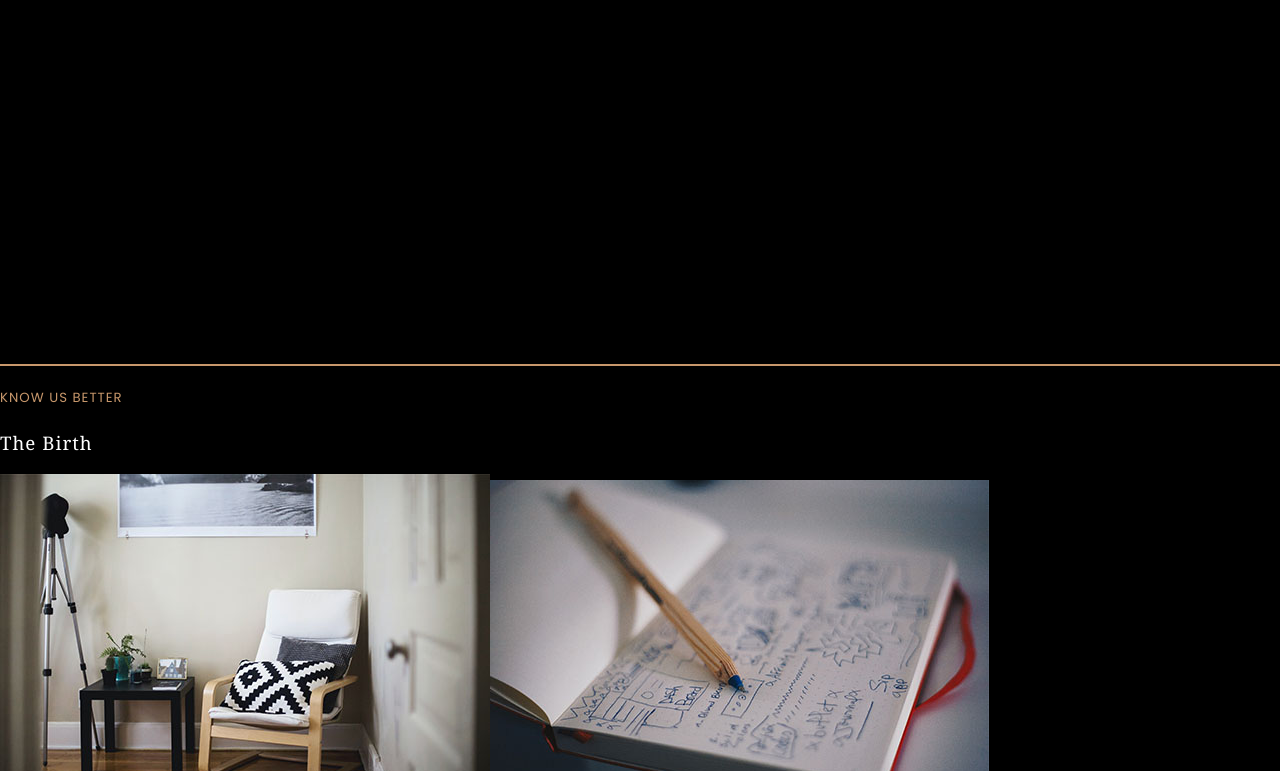
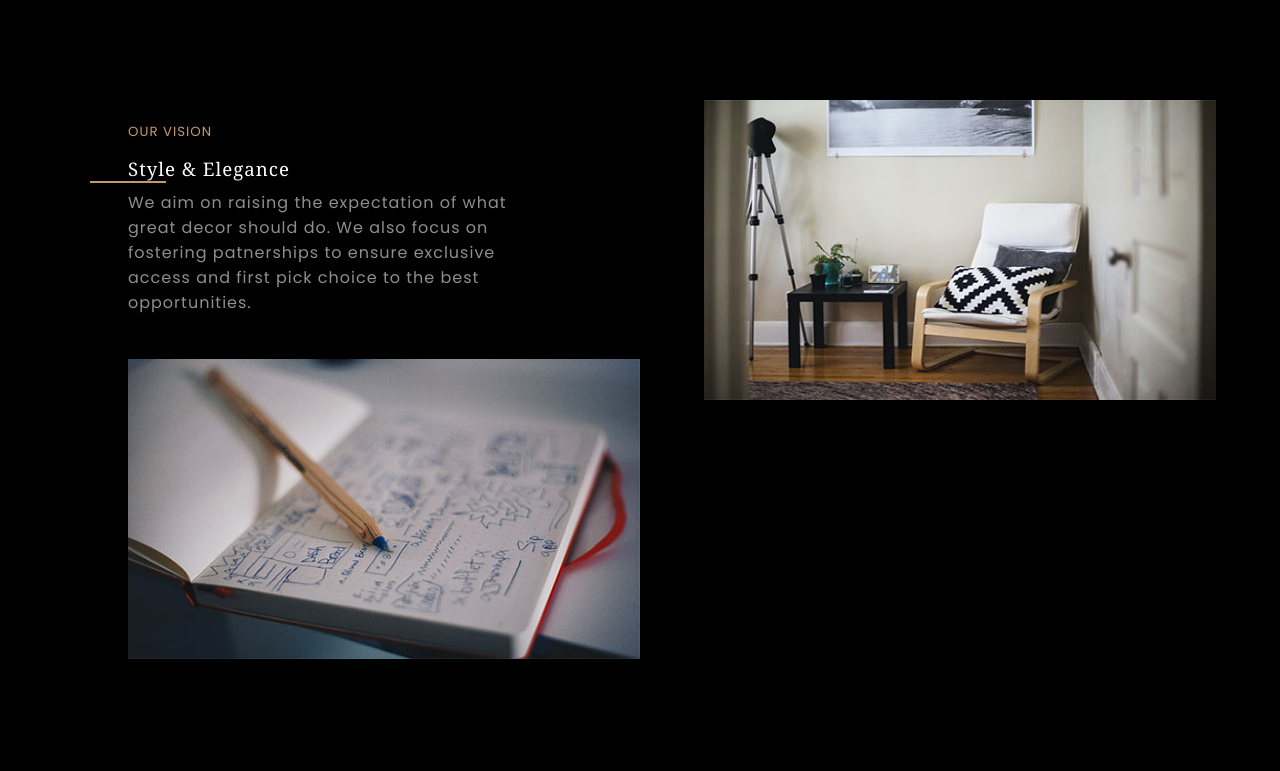
Before and after one commit to themosesnyambu/gustodecors, an Angular app: page / in a window 1280 px wide. Shown: the part 1529-2300 px from the top of the page. Built offline with nearby package versions, Linux system fonts and the light colour scheme.

Commit message:
dna vision

```diff
--- a/src/app/components/dna/birth/birth.component.scss
+++ b/src/app/components/dna/birth/birth.component.scss
@@ -24,11 +24,11 @@
 @media (min-width: 600px) {
   .birth {
     position: relative;
-    height: 700px;
+    height: 500px;
 
     .line {
       width: 6%;
-      @include layout.position-absolute(36%, 57%);
+      @include layout.position-absolute(18%, 56%);
     }
 
     h5,
@@ -36,18 +36,17 @@
       text-align: left;
     }
     h3{
-      @include layout.position-absolute(30%, 60%);
+      @include layout.position-absolute(10%, 60%);
     }
     h5{
-      @include layout.position-absolute(25%, 60%);
+      @include layout.position-absolute(5%, 60%);
     }
     p{
-      @include layout.position-absolute(35%, 60%);
+      @include layout.position-absolute(18%, 60%);
       width: 400px;
     }
     img {
-      @include layout.position-absolute(10%, 10%);
-      // margin-left: 5%;
+      @include layout.position-absolute(10%, 5%);
       width: 40%;
       height: 300px;
     }
--- a/src/app/components/dna/vision/vision.component.html
+++ b/src/app/components/dna/vision/vision.component.html
@@ -1,8 +1,12 @@
 <div class="vision">
   <div class="line"></div>
-  <h5 class="main-accent">KNOW US BETTER</h5>
-  <h3 class="noto-font">The Birth</h3>
-  <p class="paragraph"></p>
-  <img src="../../../../assets/images/littleroomsmall.jpg" alt="" />
-  <img src="../../../../assets/images/plansmall.jpg" alt="" />
+  <h5 class="main-accent">OUR VISION</h5>
+  <h3 class="noto-font">Style & Elegance</h3>
+  <p class="paragraph">
+    We aim on raising the expectation of what great decor should do. We also
+    focus on fostering patnerships to ensure exclusive access and first pick
+    choice to the best opportunities.
+  </p>
+  <img class="image1" src="../../../../assets/images/littleroomsmall.jpg" alt="" />
+  <img class="image2" src="../../../../assets/images/plansmall.jpg" alt="" />
 </div>
--- a/src/app/components/dna/vision/vision.component.scss
+++ b/src/app/components/dna/vision/vision.component.scss
@@ -0,0 +1,68 @@
+@use '../../../stylesheets/mixins/layout';
+
+.vision {
+  position: relative;
+  padding: 20px;
+  align-items: center;
+  justify-content: center;
+
+  .line {
+    width: 40%;
+    @include layout.position-absolute(16%, 0);
+  }
+  p{
+    margin-left: 5%;
+    width: 90%;
+  }
+
+  h5,
+  h3 {
+    text-align: center;
+  }
+  img {
+    margin-left: 5%;
+    width: 90%;
+  }
+}
+
+@media (min-width: 600px) {
+  .vision {
+    position: relative;
+    height: 700px;
+    margin-top: -5%;
+
+    .line {
+      width: 6%;
+      @include layout.position-absolute(11%, 7%);
+    }
+
+    h5,
+    h3 {
+      text-align: left;
+    }
+    h3{
+      @include layout.position-absolute(5%, 10%);
+    }
+    h5{
+      @include layout.position-absolute(0%, 10%);
+    }
+    p{
+      @include layout.position-absolute(10%, 10%);
+      width: 400px;
+      margin-left: 0;
+    }
+    .image1 {
+      @include layout.position-absolute(0%, 55%);
+      width: 40%;
+      height: 300px;
+      margin-left: 0;
+    }
+    .image2{
+      @include layout.position-absolute(35%, 10%);
+      width: 40%;
+      height: 300px;
+      margin-left: 0;
+
+    }
+  }
+}
```
